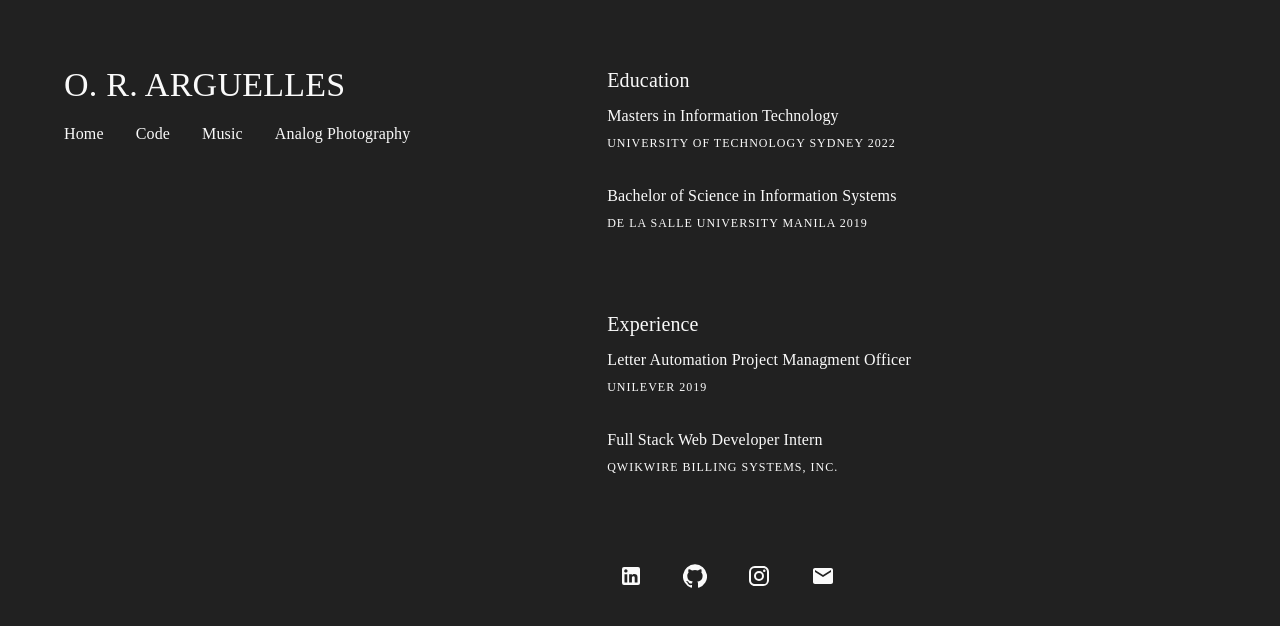
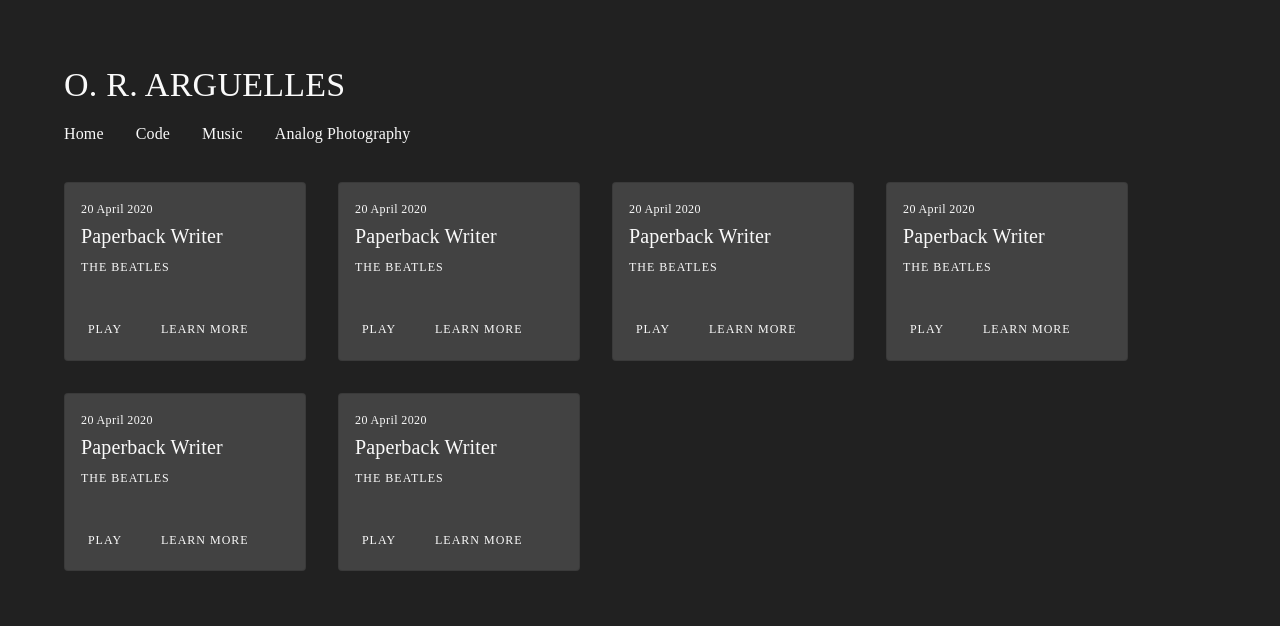
Before and after one commit to rylanarguelles/portfolio, a React (Create React App) app: page / in a window 1280 px wide. Shown: the top 626 px of the page. Built offline with nearby package versions, Linux system fonts and the light colour scheme.

Commit message:
Add music page as temporary main

```diff
--- a/src/App.js
+++ b/src/App.js
@@ -1,6 +1,7 @@
 import React from 'react';
 import Grid from '@material-ui/core/Grid';
-import Home from './pages/Home';
+// import Home from './pages/Home';
+import Music from './pages/Music';
 import Navigation from './components/universal/Navigation';
 import grey from '@material-ui/core/colors/grey';
 import { withStyles } from '@material-ui/styles';
@@ -24,7 +25,8 @@
                 <br></br>
                 <br></br>
                 <Grid item>
-                    <Home />
+                    {/* <Home /> */}
+                    <Music />
                 </Grid>
             </Grid>
         );
```
